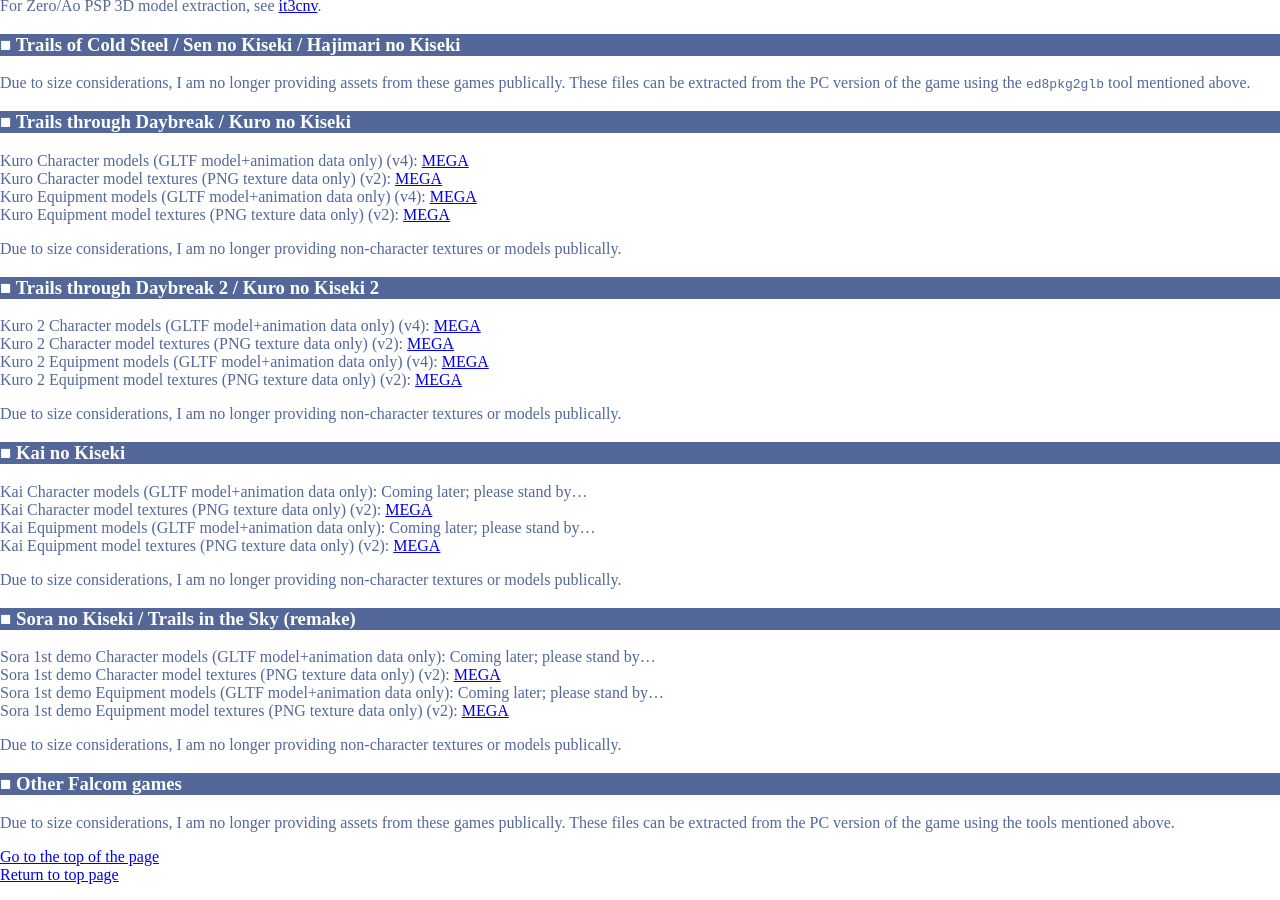
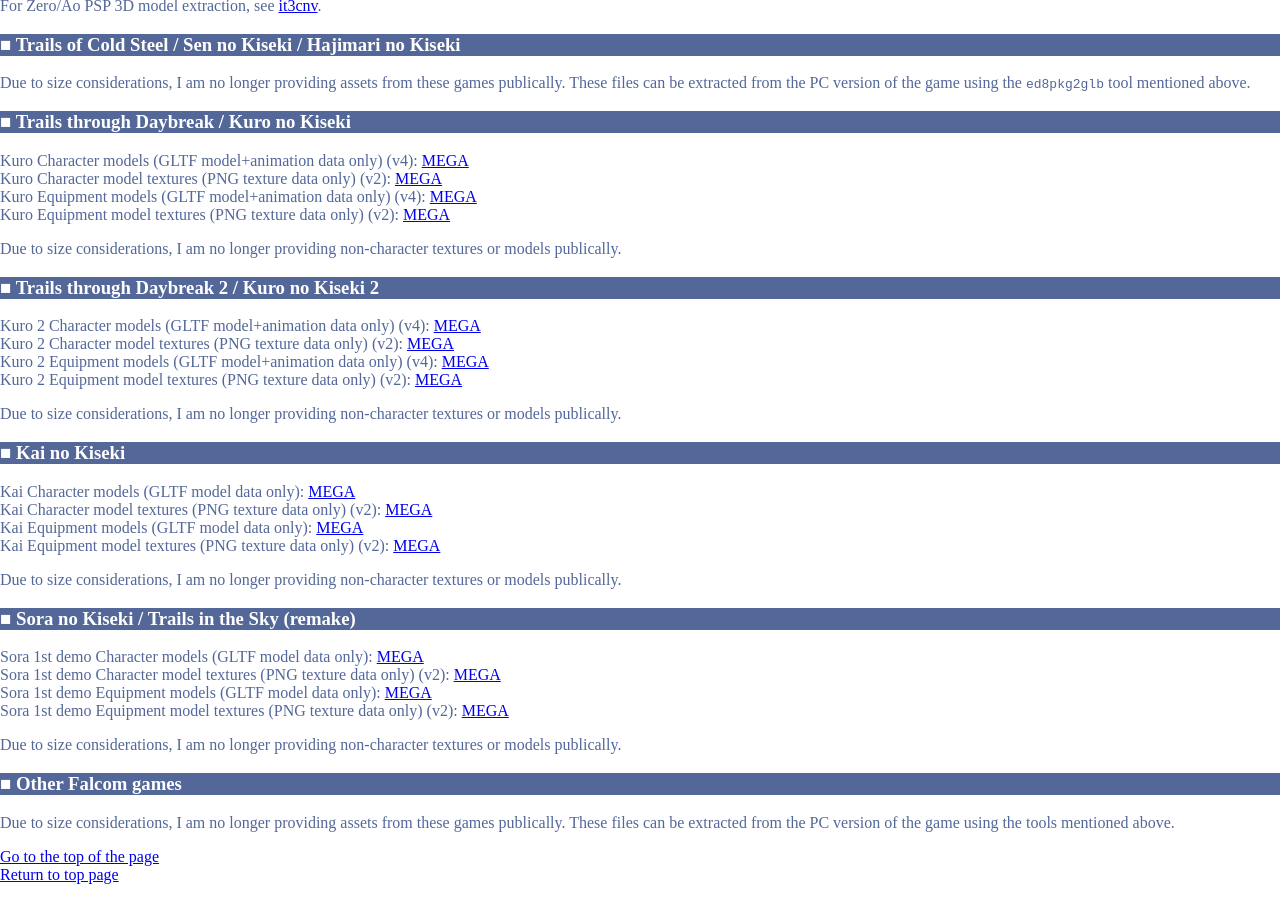
Before and after one commit to uyjulian/falcom-dumps, a Jekyll site: the page built from index.md, in a window 1280 px wide and 900 px high, scrolled down 2988 px. Built offline with Jekyll 4.4.1, drawn with Linux system fonts in a browser that asks for light colours.

Commit message:
add: links in place of placeholder

```diff
--- a/index.md
+++ b/index.md
@@ -156,18 +156,18 @@ Due to size considerations, I am no longer providing non-character textures or m
 
 ### Kai no Kiseki
 
-Kai Character models (GLTF model+animation data only): Coming later; please stand by...
+Kai Character models (GLTF model data only): [MEGA](https://mega.nz/file/Ahg1FDqA#7T0DPHhmY9VaFlEfMI8S-1Y8Fmx48IaGCN6uQXuOL5U)
 Kai Character model textures (PNG texture data only) (v2): [MEGA](https://mega.nz/file/IwR0wBJY#aksNqVf-98rlJnNO_n87-mVbpPE91xkARiIHdOi2uQg)
-Kai Equipment models (GLTF model+animation data only): Coming later; please stand by...
+Kai Equipment models (GLTF model data only): [MEGA](https://mega.nz/file/d4AjzQIY#0vRTmTdbuB6KAxuS8mBgLvSuZl6tdQhoGb9aFowNgDg)
 Kai Equipment model textures (PNG texture data only) (v2): [MEGA](https://mega.nz/file/phwz0I4C#hYzVbAjc4hj8NyvCRzC6GcbOlKZEBRsUr7D04TbcXSU)
 
 Due to size considerations, I am no longer providing non-character textures or models publically.
 
 ### Sora no Kiseki / Trails in the Sky (remake)
 
-Sora 1st demo Character models (GLTF model+animation data only): Coming later; please stand by...
+Sora 1st demo Character models (GLTF model data only): [MEGA](https://mega.nz/file/BkwCCYBK#94Tk2_3eSUeVIFT2Q4bibMvUjbBdfU7_pIOdfEwPUCo)
 Sora 1st demo Character model textures (PNG texture data only) (v2): [MEGA](https://mega.nz/file/VtRglADI#rWFgtmpYJcq5OB0zYsCVmjkTVywE6dYgnW-FJGqyAgE)
-Sora 1st demo Equipment models (GLTF model+animation data only): Coming later; please stand by...
+Sora 1st demo Equipment models (GLTF model data only): [MEGA](https://mega.nz/file/cxh1EAIR#g0pVwqhvkg_5fHIYk245xl4yb1jb9HdPmZ-lgUTg7MU)
 Sora 1st demo Equipment model textures (PNG texture data only) (v2): [MEGA](https://mega.nz/file/YpJG1T5L#4sOeL9if1C3O9WPNe43Wgv3bQYVYv47rRwMhHEpGdcY)
 
 Due to size considerations, I am no longer providing non-character textures or models publically.
```
